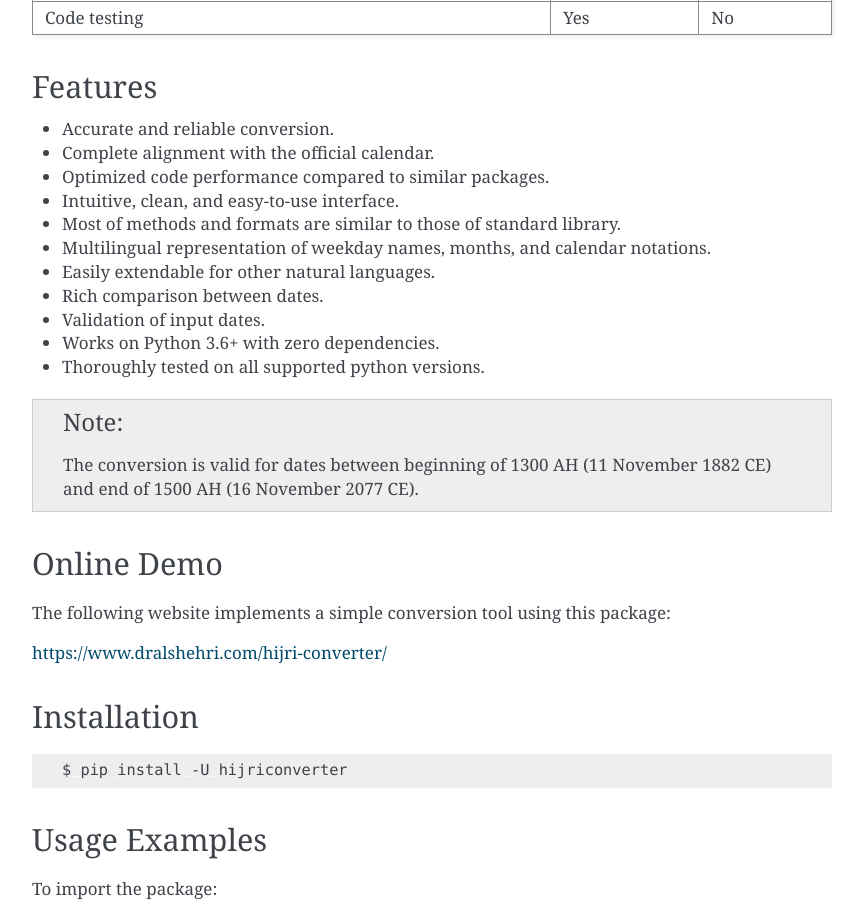
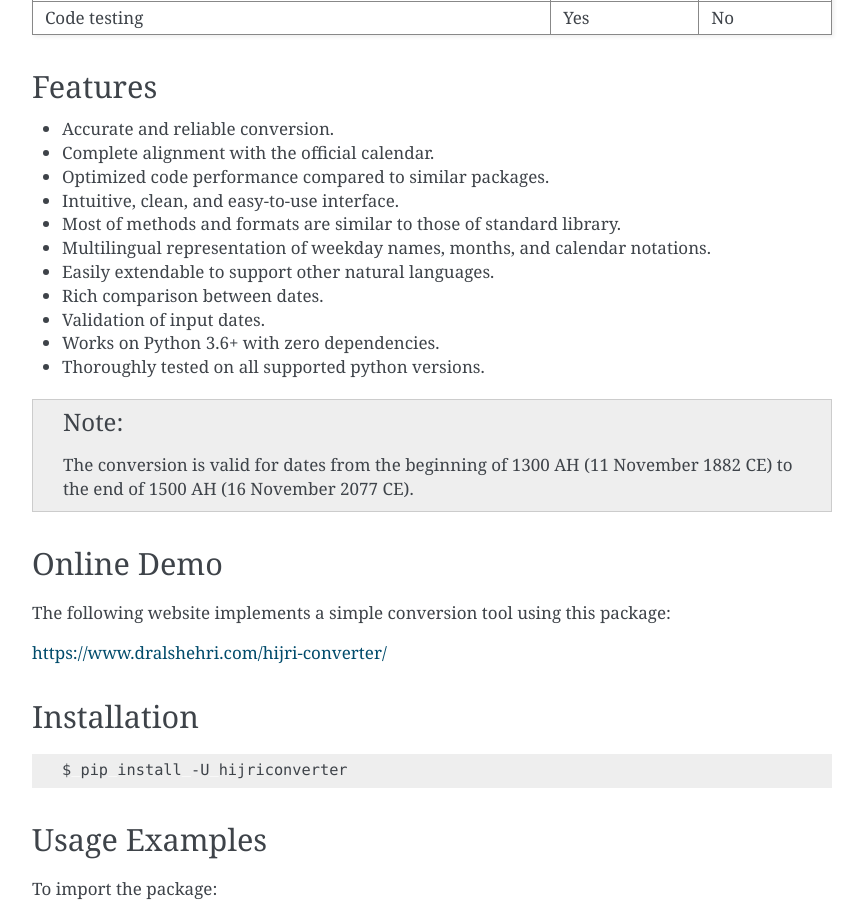
Before and after one commit to dralshehri/hijridate, a Sphinx documentation site: the page built from docs/index.rst, in a window 1280 px wide and 900 px high, scrolled down 1918 px. Shown: the whole window, without its empty margins (168-1032 px from the left). Built offline with Sphinx 7.4.7, drawn with Linux system fonts in a browser that asks for light colours; some of the changed text lies outside the part shown.

Commit message:
fix some typos

```diff
--- a/README.rst
+++ b/README.rst
@@ -58,7 +58,7 @@
 - Intuitive, clean, and easy-to-use interface.
 - Most of methods and formats are similar to those of standard library.
 - Multilingual representation of weekday names, months, and calendar notations.
-- Easily extendable for other natural languages.
+- Easily extendable to support other natural languages.
 - Rich comparison between dates.
 - Validation of input dates.
 - Works on Python 3.6+ with zero dependencies.
--- a/docs/index.rst
+++ b/docs/index.rst
@@ -125,15 +125,15 @@
 - Intuitive, clean, and easy-to-use interface.
 - Most of methods and formats are similar to those of standard library.
 - Multilingual representation of weekday names, months, and calendar notations.
-- Easily extendable for other natural languages.
+- Easily extendable to support other natural languages.
 - Rich comparison between dates.
 - Validation of input dates.
 - Works on Python 3.6+ with zero dependencies.
 - Thoroughly tested on all supported python versions.
 
 .. note::
-   The conversion is valid for dates between beginning of 1300 AH
-   (11 November 1882 CE) and end of 1500 AH (16 November 2077 CE).
+   The conversion is valid for dates from the beginning of 1300 AH
+   (11 November 1882 CE) to the end of 1500 AH (16 November 2077 CE).
 
 Online Demo
 -----------
@@ -235,7 +235,7 @@
    >>> hijri.notation()
    'AH'
 
-The above example methods can also be applied to :obj:`Gregorian` object.
+The above example methods can also be applied to the :obj:`Gregorian` object.
 
 Internationalization
 --------------------
@@ -244,7 +244,7 @@
 supported. Currently, Arabic and English translations are available, but it
 can be easily extended for other natural languages.
 
-The English is the default language and following is an example showing how
+The English is the default language, and following is an example showing how
 to use the Arabic language instead:
 
 .. code-block:: pycon
@@ -314,7 +314,7 @@
 -------------
 
 This section documents the API of `convert` module, which is the main module
-of Hijri Converter package.
+of the Hijri Converter package.
 
 .. autoclass:: Hijri
 .. autoclass:: Gregorian
```
Also changed, not shown: other parts of README.rst (+1 -1 lines), other parts of docs/index.rst (+3 -3 lines), CONTRIBUTING.rst (+6 -6 lines).
